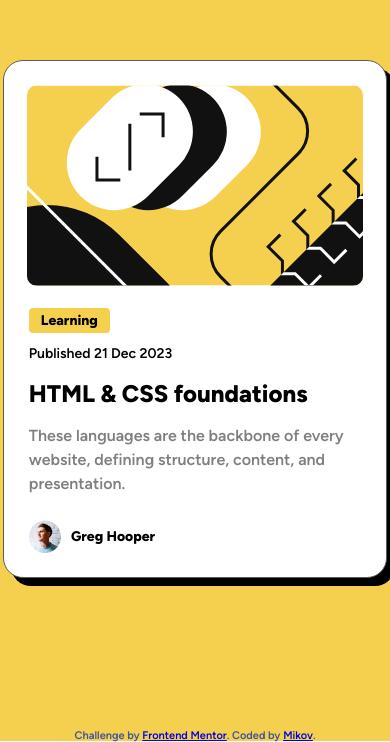
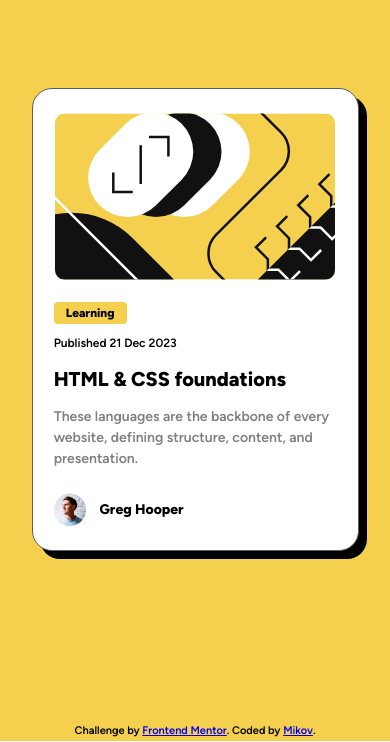
Before and after one commit to mikov144/blog-preview-card, a plain HTML site: page index.html in a window 390 px wide. Shown: the part 103-845 px from the top of the page. Drawn offline with Linux system fonts and the light colour scheme.

Commit message:
Added responsive layout

```diff
--- a/index.html
+++ b/index.html
@@ -34,7 +34,7 @@
       </div>
     </div>
 
-    <div class="main__attribution">
+    <div class="main__footer">
       <p>
         Challenge by <a href="https://www.frontendmentor.io?ref=challenge" target="_blank">Frontend Mentor</a>. Coded by <a href="https://github.com/mikov144">Mikov</a>.
       </p>
--- a/sass/_main.scss
+++ b/sass/_main.scss
@@ -18,68 +18,89 @@
     border-radius: 20px;
     box-shadow: 8px 8px 0 rgba(0, 0, 0, 1);
 
+    @media screen and (max-width: 390px) {
+      max-width: 327px;
+    }
+
     &-img {
-      margin: 24px 0 24px;
+      margin: 24px 0;
       max-width: 336px;
       height: auto;
       border-radius: 10px;
+
+      @media screen and (max-width: 390px) {
+        max-width: 280px;
+      }
     }
 
     .description {
       width: 87%;
 
-      .description__category {
+      &__category {
         display: inline;
         padding: 4px 12px;
         border-radius: 4px;
         background-color: #F4D04E;
-        font-size: 14px;
+        font-size: clamp(12px, 0.73vw, 14px);
         font-weight: 800;
-        line-height: 21px;
+        line-height: clamp(18px, 1.1vw, 21px);
       }
 
-      .description__date {
+      &__date {
         margin: 12px 0;
-        font-size: 14px;
-        line-height: 21px;
+        font-size: clamp(12px, 0.73vw, 14px);
+        line-height: clamp(18px, 1.1vw, 21px);
       }
 
-      .description__title {
+      &__title {
         margin-bottom: 12px;
-        font-size: 24px;
+        font-size: clamp(20px, 1.25vw, 24px);
         font-weight: 800;
-        line-height: 36px;
+        line-height: clamp(30px, 1.87vw, 36px);
+        cursor: pointer;
+
+        &:hover {
+          color: #F4D04E;
+
+          @media screen and (max-width: 390px) {
+            display: none;
+          }
+        }
       }
 
-      .description__text {
+      &__text {
         margin-bottom: 24px;
-        font-size: 16px;
-        line-height: 24px;
+        font-size: clamp(14px, 0.83vw, 16px);
+        line-height: clamp(21px, 1.25vw, 24px);
         color: #7F7F7F;
       }
-      .description__author {
+      &__author {
         display: flex;
         width: 38%;
         justify-content: space-between;
         align-items: center;
         margin-bottom: 24px;
 
-        .description__author-img {
+        @media screen and (max-width: 390px) {
+          width: 46%;
+        }
+
+        &-img {
           max-width: 32px;
         }
 
-        .description__author-name {
+        &-name {
           font-size: 14px;
           font-weight: 800;
           line-height: 21px;
+          cursor: pointer;
         }
       }
     }
   }
-  &__attribution {
+  &__footer {
     position: absolute;
-    bottom: 0;
+    bottom: 5px;
     font-size: 11px;
-    color: hsl(228, 45%, 44%);
   }
 }
```
Also changed, not shown: css/style.css, 1 other file.
